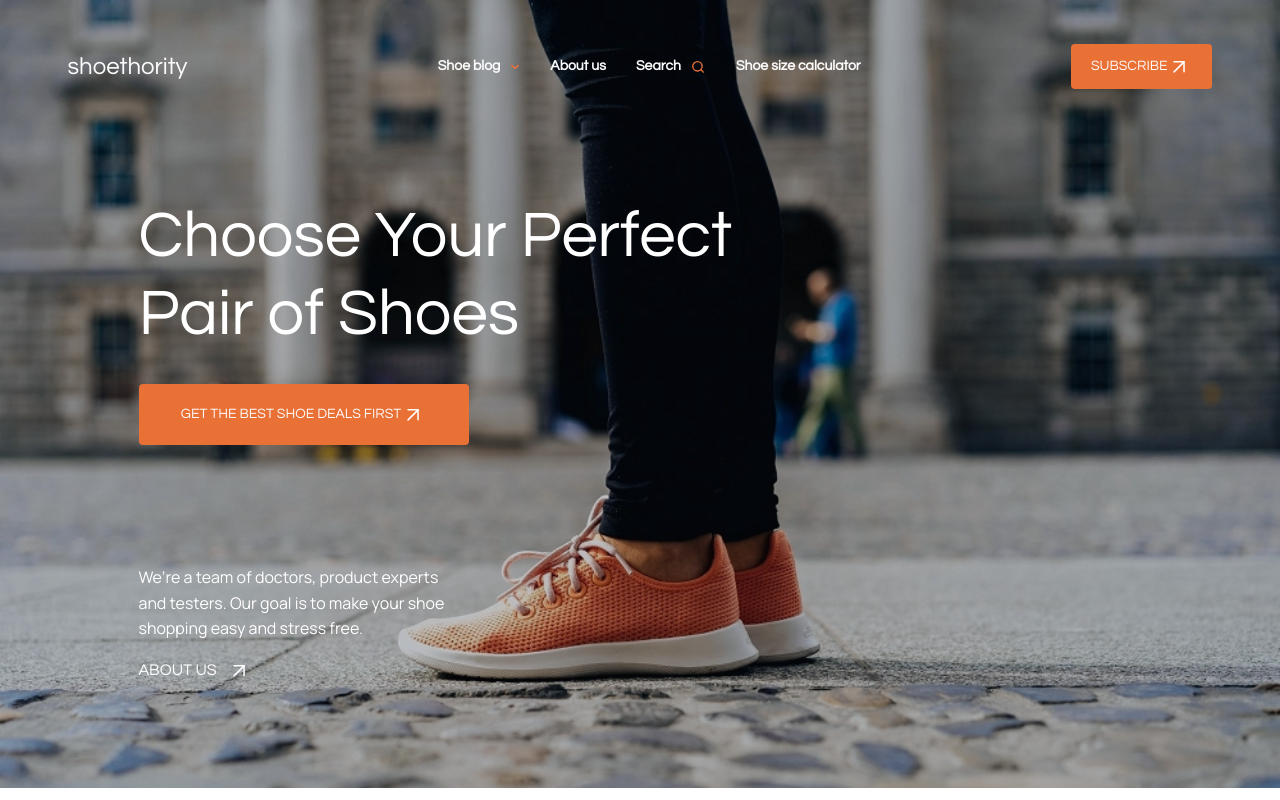
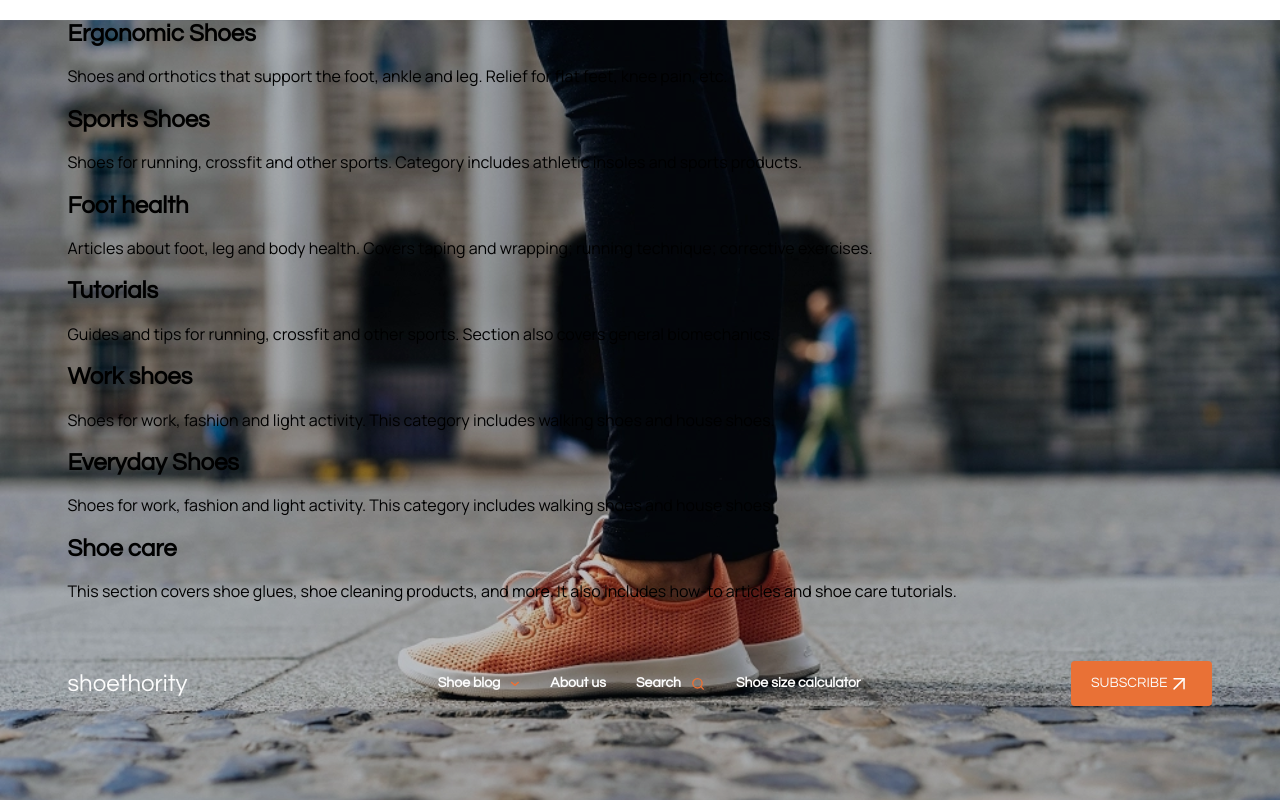
Before and after one commit to starikovMark/shoethority, a plain HTML site: page index.html in a window 1280 px wide. Shown: the top 800 px of the page. Drawn offline with Linux system fonts and the light colour scheme.

Commit message:
создал разметку html для меню блога

```diff
--- a/index.html
+++ b/index.html
@@ -207,13 +207,72 @@
           </ul>
           <!-- /.navbar-menu -->
         </div>
+        <div class="blog">
+          <div class="container">
+            <div class="blog-wrapper">
+              <div class="blog-card">
+                <h2 class="blog-card-title">Ergonomic Shoes</h2>
+                <p class="blog-card-text">
+                  Shoes and orthotics that support the foot, ankle and leg.
+                  Relief for flat feet, knee pain, etc.
+                </p>
+              </div>
+              <div class="blog-card">
+                <h2 class="blog-card-title">Sports Shoes</h2>
+                <p class="blog-card-text">
+                  Shoes for running, crossfit and other sports. Category
+                  includes athletic insoles and sports products.
+                </p>
+              </div>
+              <div class="blog-card">
+                <h2 class="blog-card-title">Foot health</h2>
+                <p class="blog-card-text">
+                  Articles about foot, leg and body health. Covers taping and
+                  wrapping; running technique; corrective exercises.
+                </p>
+              </div>
+              <div class="blog-card">
+                <h2 class="blog-card-title">Tutorials</h2>
+                <p class="blog-card-text">
+                  Guides and tips for running, crossfit and other sports.
+                  Section also covers general biomechanics.
+                </p>
+              </div>
+              <div class="blog-card">
+                <h2 class="blog-card-title">Work shoes</h2>
+                <p class="blog-card-text">
+                  Shoes for work, fashion and light activity. This category
+                  includes walking shoes and house shoes.
+                </p>
+              </div>
+              <div class="blog-card">
+                <h2 class="blog-card-title">Everyday Shoes</h2>
+                <p class="blog-card-text">
+                  Shoes for work, fashion and light activity. This category
+                  includes walking shoes and house shoes.
+                </p>
+              </div>
+              <div class="blog-card">
+                <h2 class="blog-card-title">Shoe care</h2>
+                <p class="blog-card-text">
+                  This section covers shoe glues, shoe cleaning products, and
+                  more. It also includes how-to articles and shoe care
+                  tutorials.
+                </p>
+              </div>
+            </div>
+            <!-- /.blog-wrapper -->
+          </div>
+          <!-- /.container -->
+        </div>
+        <!-- /.blog -->
         <div class="navbar">
           <a href="./" class="navbar-logo">shoethority</a>
           <ul class="navbar-menu">
             <li class="navbar-menu-item">
               <a href="#" class="navbar-menu-link"
                 >Shoe blog
-                <svg width="10" height="5">
+                <svg class="navbar-menu-shoe-blog" width="10" height="5">
                   <use href="./img/svg/sprites.svg#arrow"></use>
                 </svg>
               </a>
```
